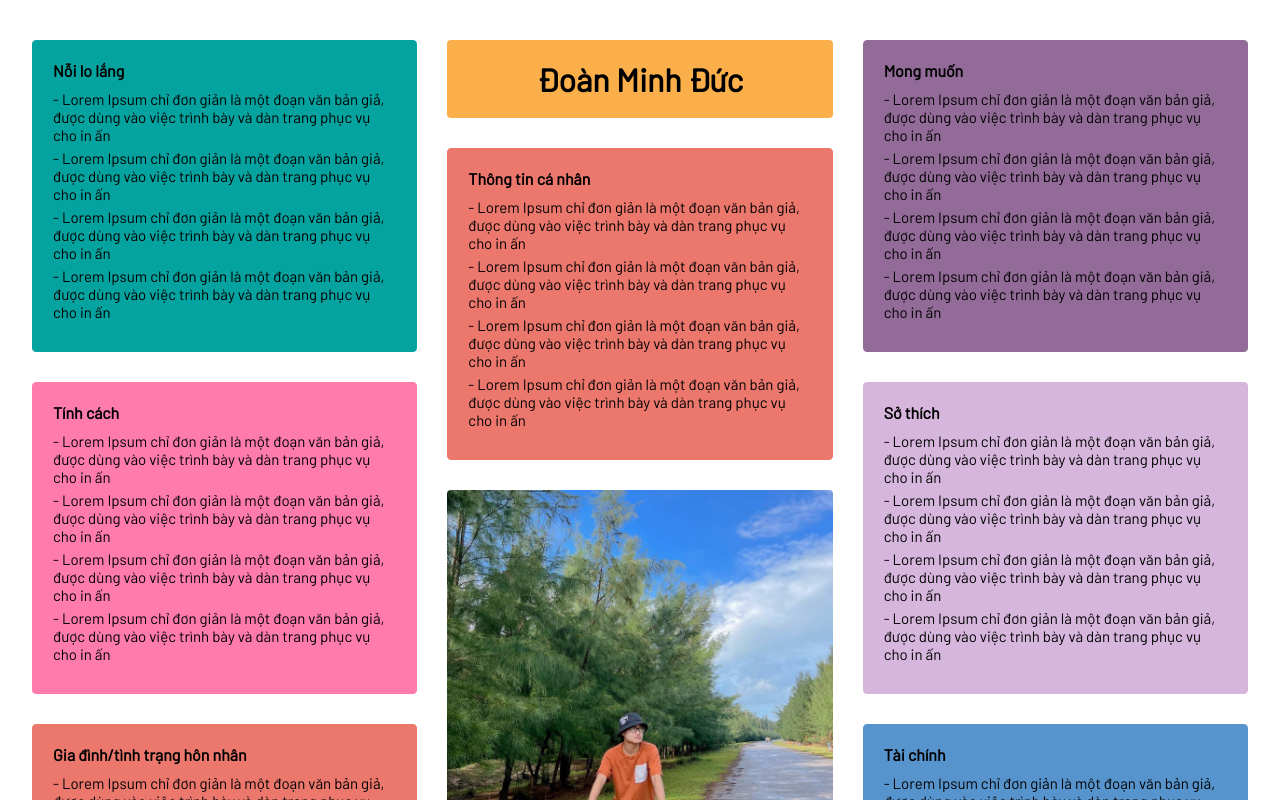
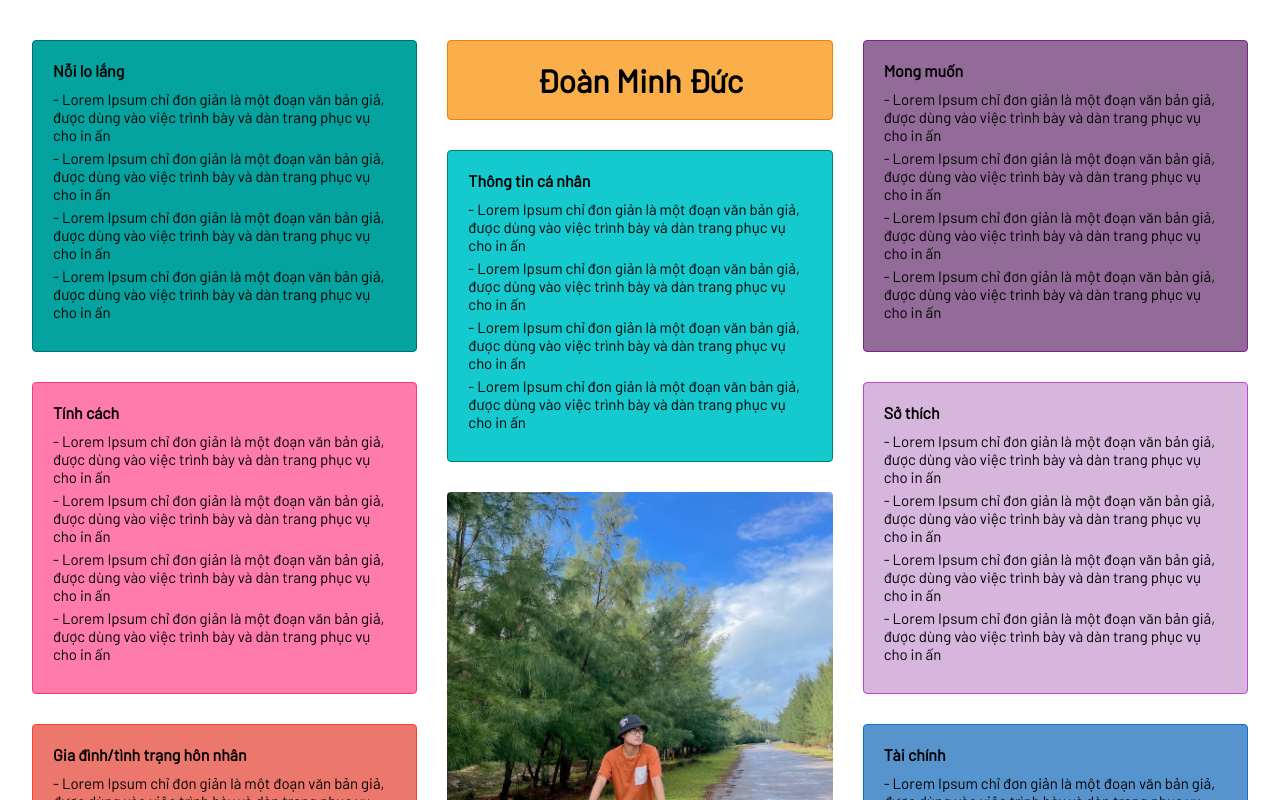
Before and after one commit to teamcodeSCI/customer-portrait-v2, a React (Create React App) app: page / in a window 1280 px wide. Shown: the top 800 px of the page. Built offline with nearby package versions, Linux system fonts and the light colour scheme.

Commit message:
first commit

```diff
--- a/src/pages/Home/home.module.scss
+++ b/src/pages/Home/home.module.scss
@@ -14,6 +14,7 @@
     text-align: center;
     padding: 20px;
     border-radius: 4px;
+    border: 1px solid #fff;
   }
   .avatar {
     border-radius: 4px;
--- a/src/pages/Home/index.jsx
+++ b/src/pages/Home/index.jsx
@@ -12,10 +12,13 @@ const Home = () => {
         <Card title={'Gia đình/tình trạng hôn nhân'} background={styleColor[2].background} />
       </div>
       <div className={style['item']}>
-        <div style={{ background: styleColor[3].background }} className={style['title']}>
+        <div
+          style={{ background: styleColor[3].background, borderColor: styleColor[3].border }}
+          className={style['title']}
+        >
           Đoàn Minh Đức
         </div>
-        <Card title={'Thông tin cá nhân'} background={styleColor[2].background} />
+        <Card title={'Thông tin cá nhân'} background={styleColor[8].background} />
         <div className={style['avatar']}>
           <img src={process.env.PUBLIC_URL + '/assets/images/profile.jpg'} alt="" />
         </div>
--- a/src/utils/const.js
+++ b/src/utils/const.js
@@ -1,11 +1,11 @@
 export const styleColor = [
-  { background: '#04a39f', border: '#04a39f' },
-  { background: '#ff7bac', border: '#ff7bac' },
-  { background: '#ec776d', border: '#ec776d' },
-  { background: '#fbaf4a', border: '#fbaf4a' },
-  { background: '#926b98', border: '#926b98' },
-  { background: '#d6b6dd', border: '#d6b6dd' },
-  { background: '#5794cd', border: '#5794cd' },
-  { background: '#11b291', border: '#11b291' },
-  { background: '#15cace', border: '#15cace' },
+  { background: '#04a39f', border: '#00716e' },
+  { background: '#ff7bac', border: '#ff3580' },
+  { background: '#ec776d', border: '#ff3e2d' },
+  { background: '#fbaf4a', border: '#e78400' },
+  { background: '#926b98', border: '#80228f' },
+  { background: '#d6b6dd', border: '#ba48d3' },
+  { background: '#5794cd', border: '#0d72cf' },
+  { background: '#11b291', border: '#00856a' },
+  { background: '#15cace', border: '#00856a' },
 ];
```
